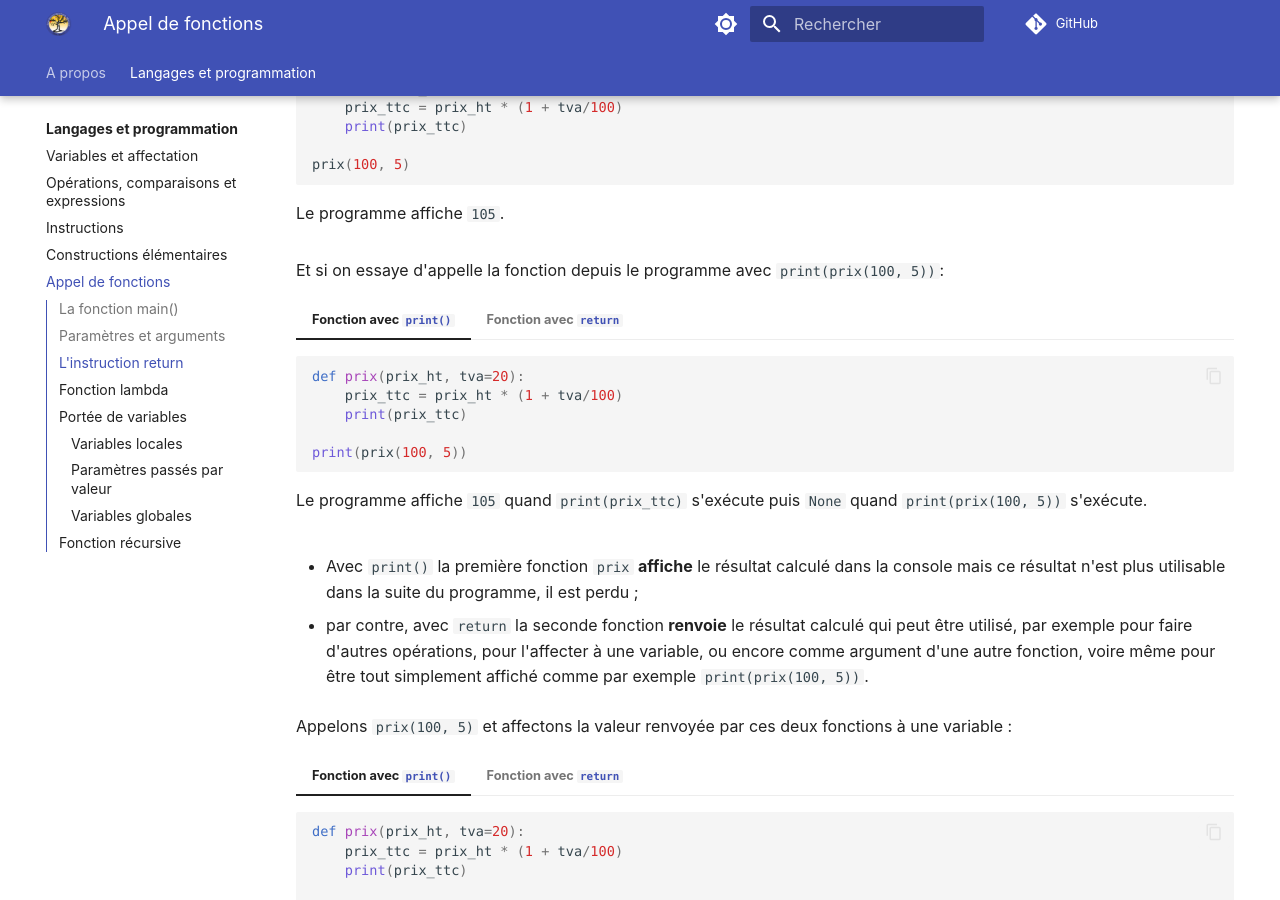
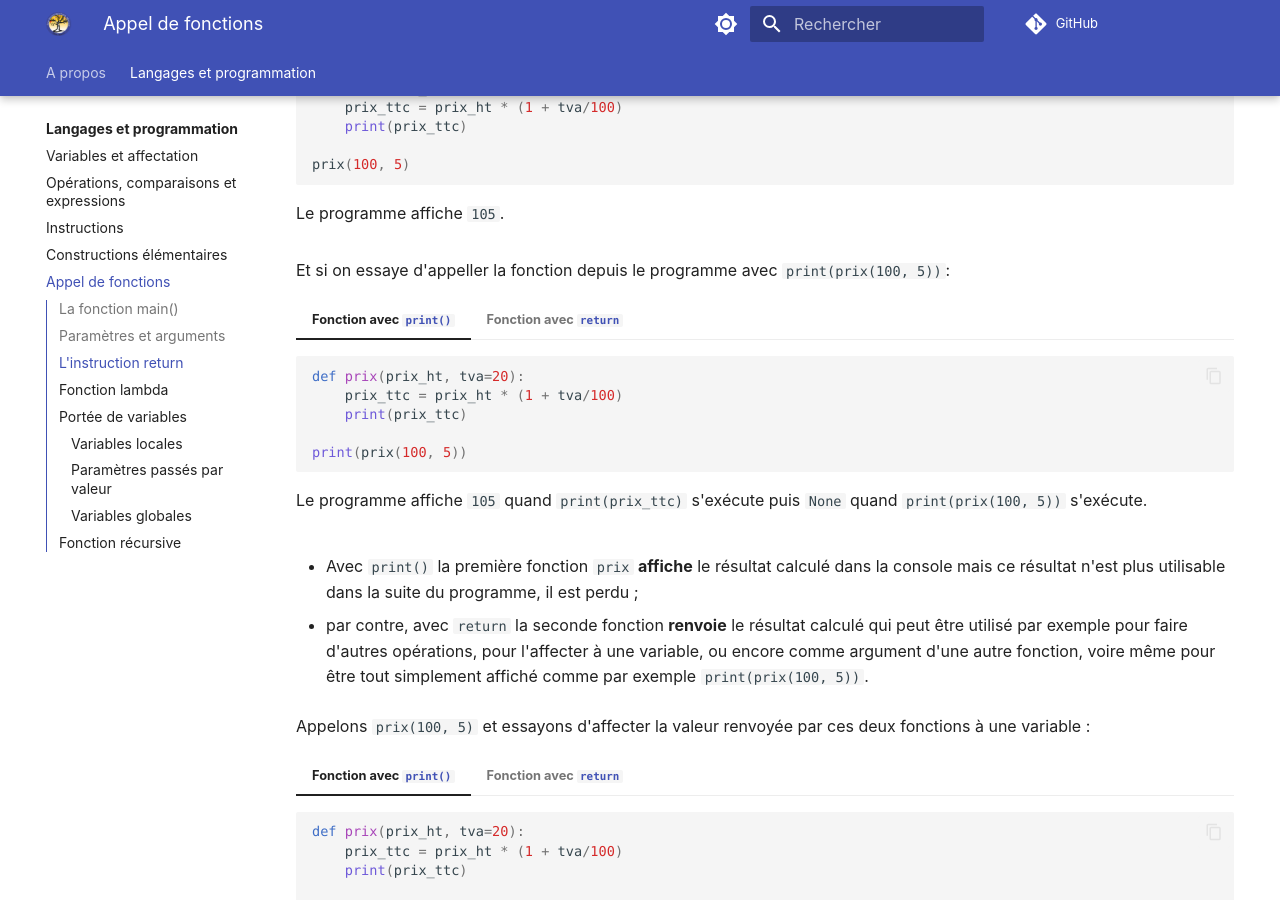
Before and after one commit to eipaca/NSI-1, an MkDocs documentation site: the page built from docs/langages-et-programmation/5-fonctions.md, in a window 1280 px wide and 900 px high, scrolled down 5883 px. Built offline with MkDocs 1.6.1 and Material for MkDocs 9.7.7, drawn with Linux system fonts in a browser that asks for light colours; emoji names are drawn with the system emoji font; comment, search, counter and statistics services are not loaded.

Commit message:
Add files via upload

````diff
--- a/docs/langages-et-programmation/5-fonctions.md
+++ b/docs/langages-et-programmation/5-fonctions.md
@@ -400,7 +400,7 @@ Alors quelle est la différence ? Elle apparaît immédiatement si on appelle la
     ```
     Le programme n'affiche rien.
 
-Et si on essaye d'appelle la fonction depuis le programme avec `print(prix(100, 5))`:
+Et si on essaye d'appeller la fonction depuis le programme avec `print(prix(100, 5))`:
 
 === "Fonction avec `print()`"
     ``` py
@@ -425,10 +425,10 @@ Et si on essaye d'appelle la fonction depuis le programme avec `print(prix(100,
 
 - Avec `print()` la première fonction `prix`  **affiche** le résultat calculé dans la console mais ce résultat n'est plus utilisable dans la suite du programme, il est perdu ;
 
-- par contre, avec `return` la seconde fonction  **renvoie** le résultat calculé qui peut être utilisé, par exemple pour faire d'autres opérations, pour l'affecter à une variable, ou encore comme argument d'une autre fonction, voire même pour être tout simplement affiché comme par exemple `print(prix(100, 5))`.
+- par contre, avec `return` la seconde fonction  **renvoie** le résultat calculé qui peut être utilisé par exemple pour faire d'autres opérations, pour l'affecter à une variable, ou encore comme argument d'une autre fonction, voire même pour être tout simplement affiché comme par exemple `print(prix(100, 5))`.
 
 
-Appelons `prix(100, 5)` et affectons la valeur renvoyée par ces deux fonctions à une variable :
+Appelons `prix(100, 5)` et essayons d'affecter la valeur renvoyée par ces deux fonctions à une variable :
 
 === "Fonction avec `print()`"
 
````
